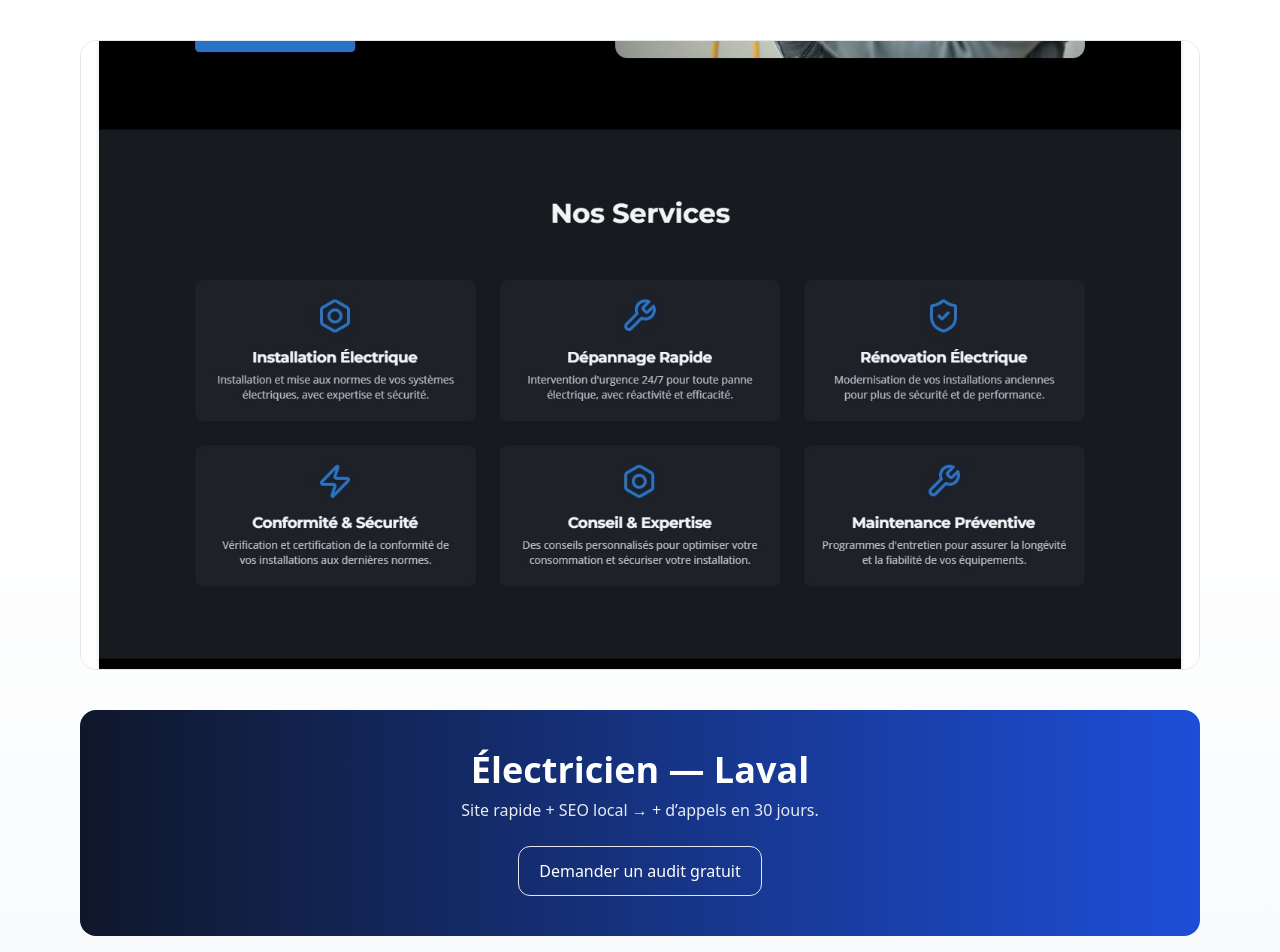
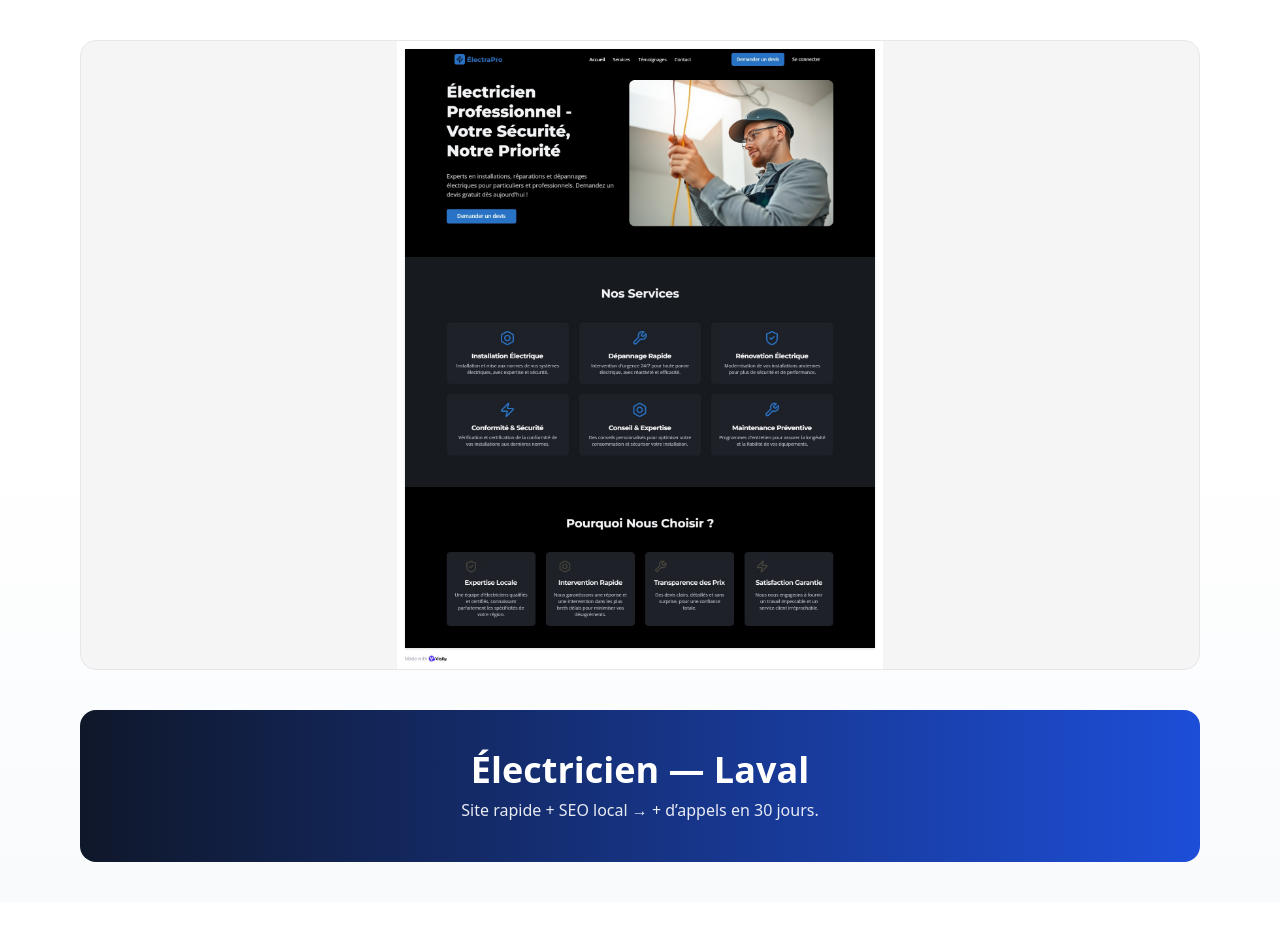
Before and after one commit to cadore93/nordik-ai-site, a Next.js app: page /demos/electricien in a window 1280 px wide. Shown: the top 952 px of the page. After the commit the page ends 902 px from the top, so only its background shows below. Built offline with nearby package versions, Linux system fonts and the light colour scheme.

Commit message:
Update page.jsx

```diff
--- a/app/demos/electricien/page.jsx
+++ b/app/demos/electricien/page.jsx
@@ -3,23 +3,23 @@ import Image from "next/image";
 export default function Page() {
   return (
     <main className="container mx-auto px-6 py-10 space-y-10">
-      {/* Mockup du site (image) */}
-      <div className="relative w-full aspect-[16/9] rounded-2xl overflow-hidden border">
+      {/* Mockup sans crop */}
+      <div className="relative w-full aspect-[16/9] rounded-2xl overflow-hidden border bg-neutral-100">
         <Image
           src="/portfolio/electricien-site-demo.jpg"
           alt="Mockup site Électricien — Nordik AI"
           fill
-          className="object-cover"
+          className="object-contain"     // <-- pas de découpe
           priority
         />
       </div>
 
-      {/* Héros / texte déjà présent ? Tu peux laisser le tien si tu veux */}
+      {/* En-tête simple, sans CTA */}
       <section className="rounded-2xl p-10 text-center text-white"
         style={{ background: "linear-gradient(90deg, #0f172a 0%, #1d4ed8 100%)" }}>
         <h1 className="text-4xl font-semibold">Électricien — Laval</h1>
         <p className="mt-2 opacity-90">Site rapide + SEO local → + d’appels en 30 jours.</p>
-        <a href="#contact" className="inline-block mt-6 rounded-xl border px-5 py-3">Demander un audit gratuit</a>
+        {/* CTA retiré */}
       </section>
     </main>
   );
```
